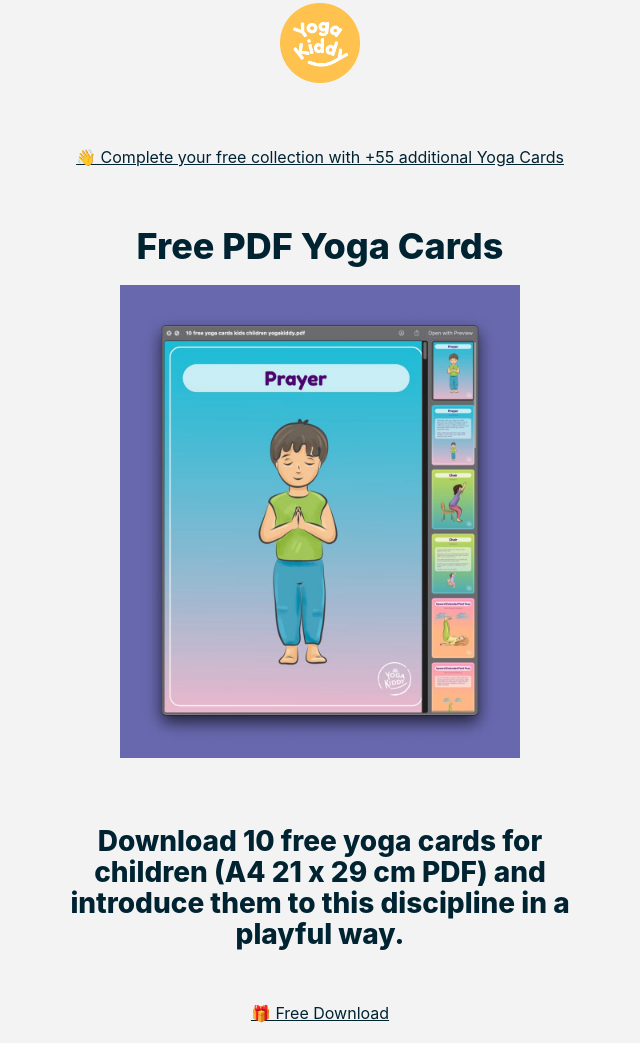
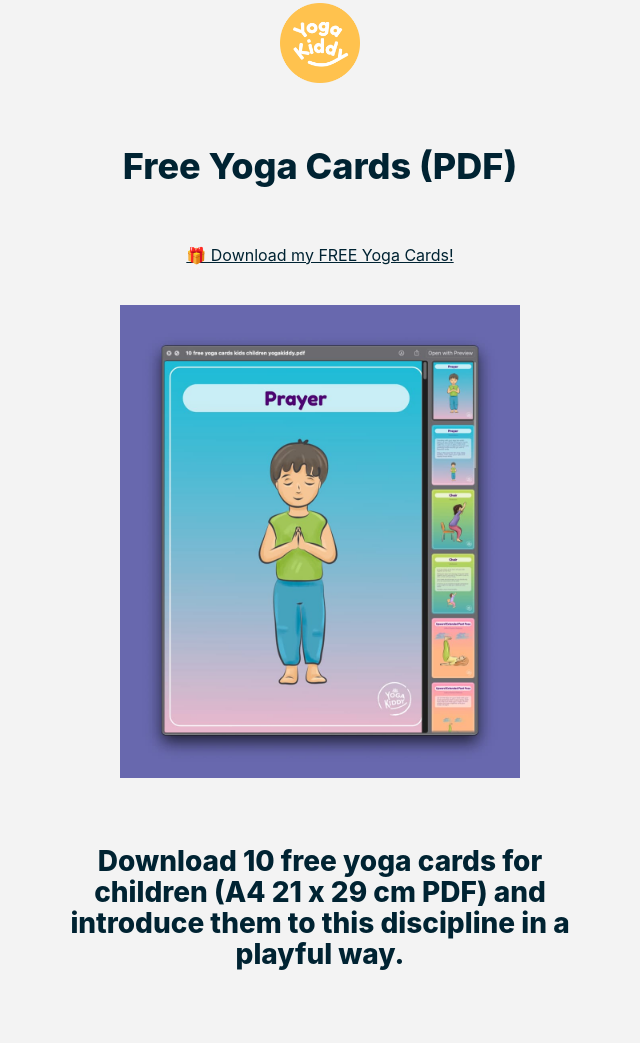
Before and after one commit to etapaz/yogakiddyworld, a plain HTML site: page index.html in a window 1280 px wide. Shown: the part 29-1072 px from the top of the page, without its empty margins (320-960 px from the left). Drawn offline with Linux system fonts and the light colour scheme; a script that the page names is missing.

Commit message:
index button

```diff
--- a/index.html
+++ b/index.html
@@ -69,14 +69,20 @@
         <center>
           <a href="index.html"><img src="img/logo-yogakiddy-cartes-yoga.webp" height="80"></a><br><br>
           <br>     <br>
-          <a href="yoga-cards.html">👋 Complete your free collection with +55 additional Yoga Cards</a><br><br> <br>  <br>
 
 
-          <h1>Free PDF Yoga Cards</h1>
+          <h1>Free Yoga Cards (PDF)</h1>
+          <br> <br>
+          <center><a href="https://payhip.com/b/CUtl" class="payhip-buy-button" data-product="CUtl">🎁  Download my FREE Yoga Cards!</a></center>
+
         </center>
 
 
-        <center><a href="https://payhip.com/buy?link=CUtl" target="_blank"><img class="img-responsive" src="img/10 free yoga cards pdf kids children yogakiddy-pichi.jpg" alt="10 free yoga cards pdf kids children yogakiddy" width="400"/></a>
+        <center><a href="https://payhip.com/buy?link=CUtl" target="_blank">
+
+
+          <br>     <br>
+          <img class="img-responsive" src="img/10 free yoga cards pdf kids children yogakiddy-pichi.jpg" alt="10 free yoga cards pdf kids children yogakiddy" width="400"/></a>
         </center>
 
 
@@ -90,10 +96,9 @@
                  </h2>
           <h2>Download 10 free yoga cards for children (A4 21 x 29 cm PDF) and introduce them to this discipline in a playful way.</h2>
         </center>
-        <br><br>
 
 
-        <center><a href="https://payhip.com/b/CUtl" class="payhip-buy-button" data-product="CUtl">🎁  Free Download</a></center>
+
 
 
 
@@ -291,9 +296,9 @@ Sit in the center of the chair with your feet together on the floor. Raise your
        <center><h4> Introduce your children to yoga in a fun way. <br>
 
         Download the beautiful yoga cards PDF that we offer here for free:  </h4></center>
+        <br><br>
 
-
-        <center><a href="https://payhip.com/b/CUtl" class="payhip-buy-button" data-product="CUtl">🎁  Free Download</a>
+        <center><a href="https://payhip.com/b/CUtl" class="payhip-buy-button" data-product="CUtl">🎁  Download my FREE Yoga Cards!</a>
 
 
 
```
